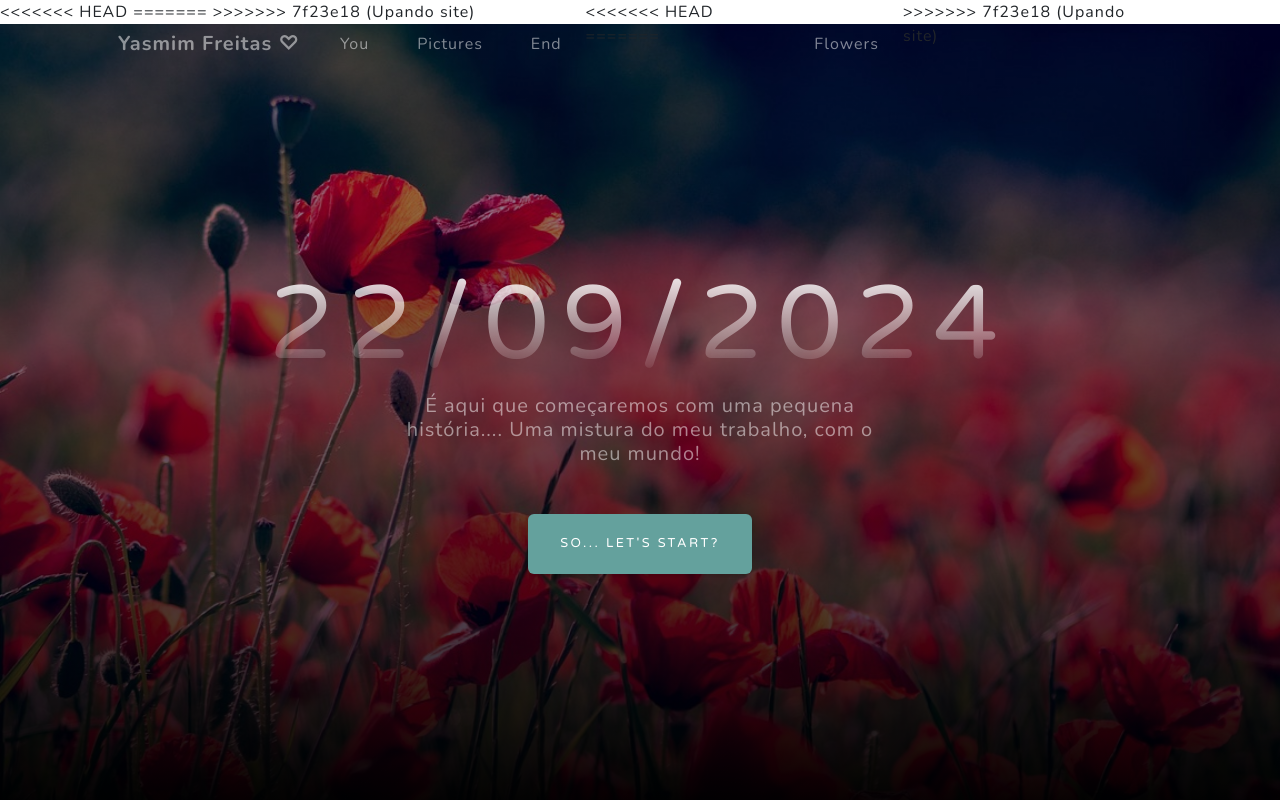
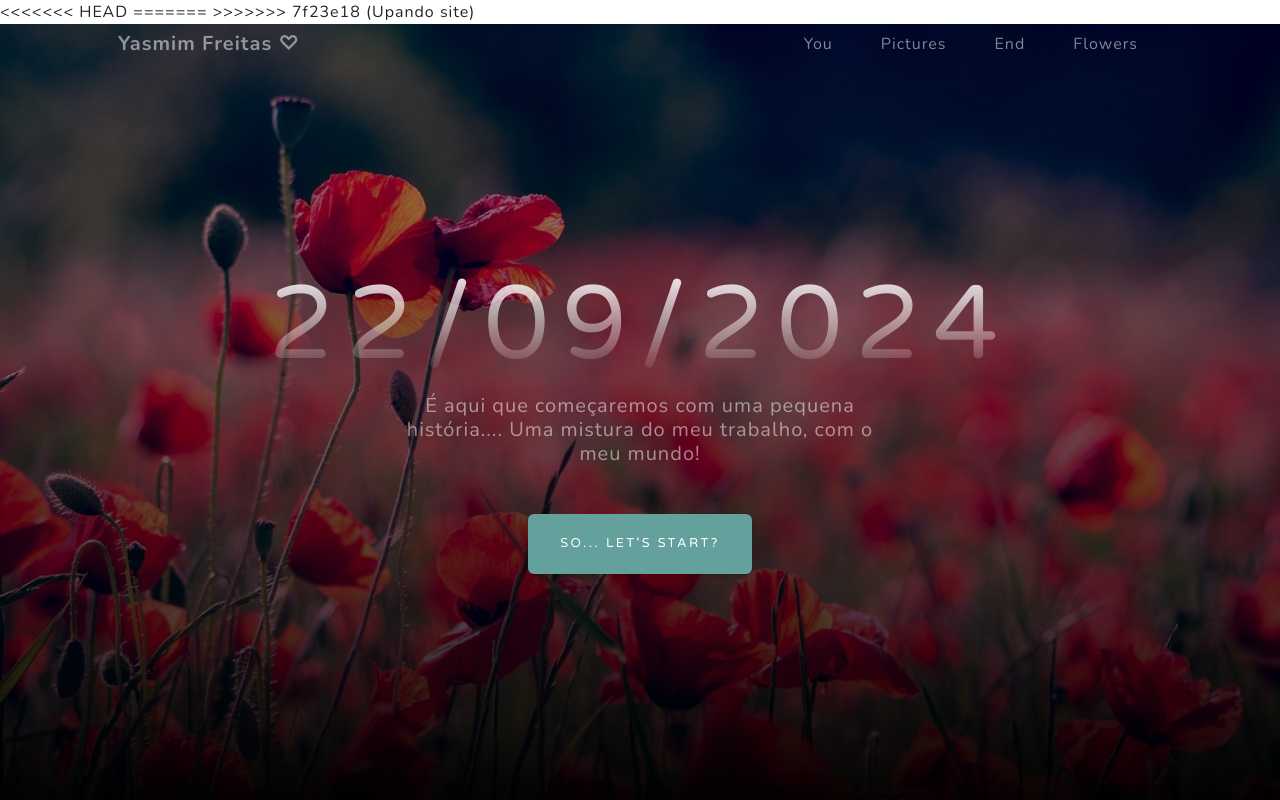
Before and after one commit to matheusalve/Yasmim, a plain HTML site: page index.html in a window 1280 px wide. Shown: the top 800 px of the page. Drawn offline with nearby package versions, Linux system fonts and the light colour scheme.

Commit message:
Update index.html

```diff
--- a/index.html
+++ b/index.html
@@ -40,10 +40,7 @@
                     <li class="nav-item"><a class="nav-link" href="#about">You</a></li>
                     <li class="nav-item"><a class="nav-link" href="#projects">Pictures</a></li>
                     <li class="nav-item"><a class="nav-link" href="#signup">End</a></li>
-<<<<<<< HEAD
-=======
                     <li class="nav-item"><a class="nav-link" href="/flowers/purple-flowers.html">Flowers</a></li>
->>>>>>> 7f23e18 (Upando site)
                 </ul>
             </div>
         </div>
```
